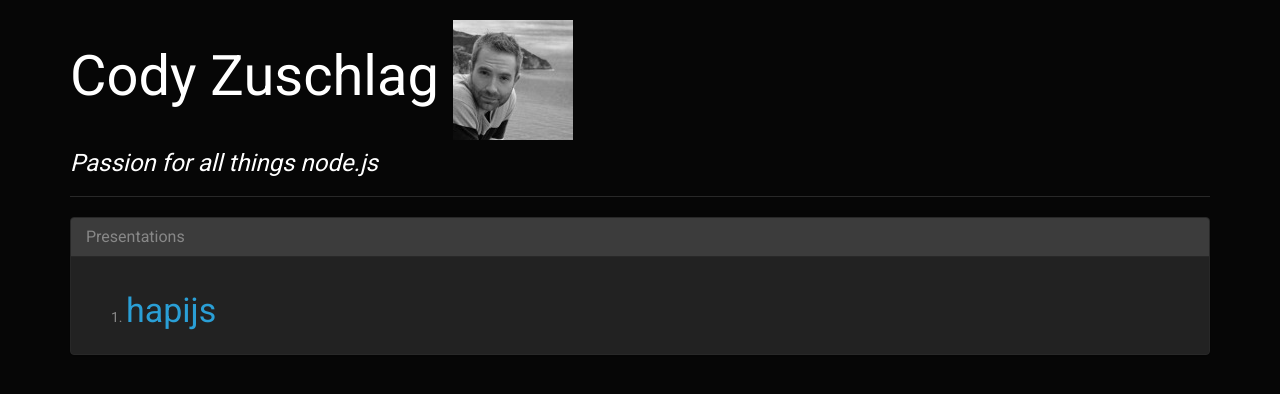
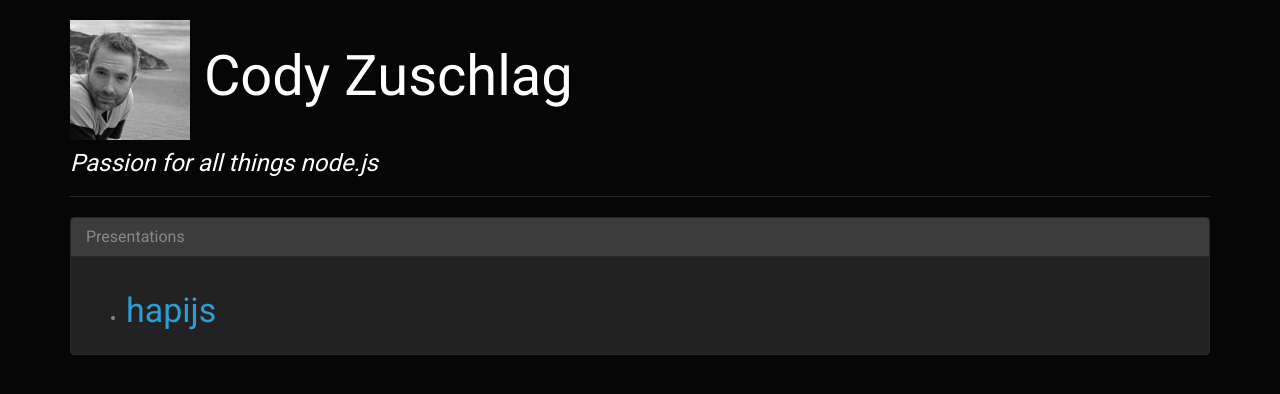
Before and after one commit to codyzu/codyzu.github.io, a Jekyll site: the page built from index.md, in a window 1280 px wide. Shown: the top 394 px of the page. Built offline with Jekyll 4.4.1, drawn with Linux system fonts in a browser that asks for light colours.

```diff
--- a/index.md
+++ b/index.md
@@ -2,7 +2,7 @@
 layout: default
 title: Welcome to the index
 ---
-# Cody Zuschlag ![cody](hapi/images/cody1_bw_100px.jpg)
+# ![cody](hapi/images/cody1_bw_100px.jpg) Cody Zuschlag
 
 #### _Passion for all things node.js_
 
@@ -13,8 +13,8 @@
     <h3 class="panel-title">Presentations</h3>
   </div>
   <div class="panel-body">
-    <ol>
+    <ul>
       <li><h3><a href="/hapiatlunch">hapijs</a></h3></li>
-    </ol>
+    </ul>
   </div>
 </div>
```
